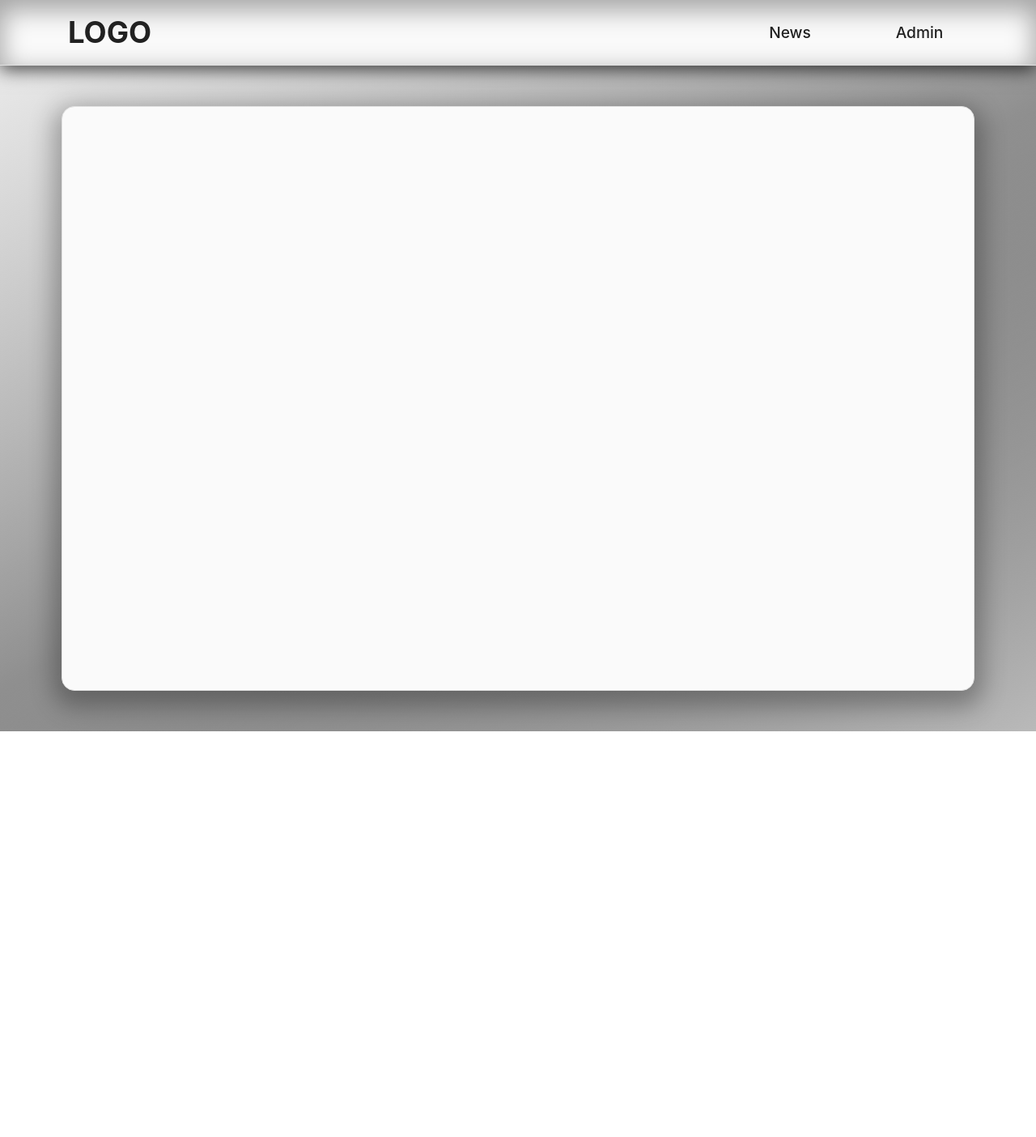
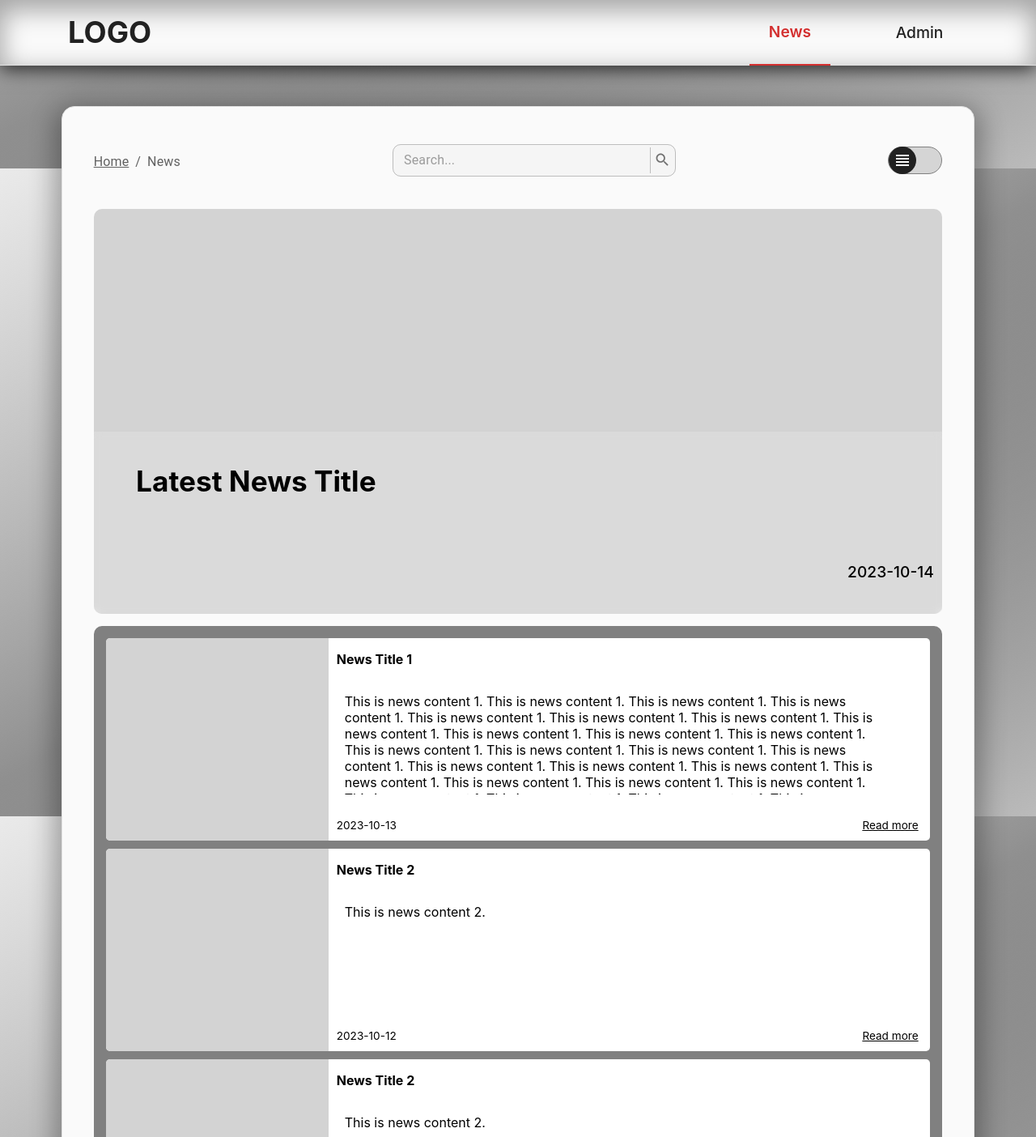
Before and after one commit to Miicy/news-feature, a React (Create React App) app: page / in a window 1280 px wide. Before the commit this address had no page. Shown: the top 1404 px of the page at 81% size. Before the commit the page ends 903 px from the top, so only its background shows below. Built offline with nearby package versions, Linux system fonts and the light colour scheme.

Commit message:
news url path fixed

```diff
--- a/src/App.js
+++ b/src/App.js
@@ -86,8 +86,8 @@ function App() {
 				<div style={appStyles.background}>
 					<div style={appStyles.pageContainer}>
 						<Routes>
-							<Route path="/news" element={<News />} />
-							<Route path="/news/:id" element={<NewsDetailed />} />
+							<Route path="/" element={<News />} />
+							<Route path="/:id" element={<NewsDetailed />} />
 							<Route path="/admin" element={<AdminLogin />} />
 							<Route path="/admin/admin-panel" element={<AdminNews />} />
 							<Route
--- a/src/components/common/ModalMenu.js
+++ b/src/components/common/ModalMenu.js
@@ -60,11 +60,11 @@ function ModalMenu({ headerStyles, menuOpen, toggleMenu }) {
 					<p
 						className="hover"
 						onClick={() => {
-							navigate("/news");
+							navigate("/");
 							toggleMenu();
 						}}
 						style={{
-							...(window.location.pathname === "/news" &&
+							...(window.location.pathname === "/" &&
 								headerStyles.linkActive),
 						}}
 					>
--- a/src/components/common/NewsContainer.js
+++ b/src/components/common/NewsContainer.js
@@ -123,8 +123,8 @@ export default function NewsContainer({
 					{readMore && (
 						<p
 							style={{ textDecoration: "underline", cursor: "pointer" }}
-							// onClick={() => navigate(`/news/${news._id}`)} for database
-							onClick={() => navigate(`/news/${news.id}`)}
+							// onClick={() => navigate(`/${news._id}`)} for database
+							onClick={() => navigate(`/${news.id}`)}
 						>
 							Read more
 						</p>
--- a/src/components/layout/Header.js
+++ b/src/components/layout/Header.js
@@ -109,10 +109,10 @@ function Header() {
 				<ul style={headerStyles.navUl}>
 					<li style={headerStyles.navLi}>
 						<p
-							className={window.location.pathname === "/news" ? "" : "hover"}
-							onClick={() => navigate("/news")}
+							className={window.location.pathname === "/" ? "" : "hover"}
+							onClick={() => navigate("/")}
 							style={{
-								...(window.location.pathname === "/news" &&
+								...(window.location.pathname === "/" &&
 									headerStyles.linkActive),
 							}}
 						>
--- a/src/pages/News.js
+++ b/src/pages/News.js
@@ -187,7 +187,7 @@ function News() {
 				<div
 					style={newsPageStyles.latest}
 					onClick={() => {
-						navigate(`/news/${latestNews.id}`);
+						navigate(`/${latestNews.id}`);
 					}}
 				>
 					<div style={newsPageStyles.textContainer}>
--- a/src/pages/pages.css
+++ b/src/pages/pages.css
@@ -31,6 +31,10 @@
 	cursor: pointer;
 }
 
+.error{
+	margin-left: 10px!important;
+}
+
 @keyframes expandAnimation {
 	0% {
 		opacity: 0;
```
Also changed, not shown: src/App.css (line endings or trailing spaces).
